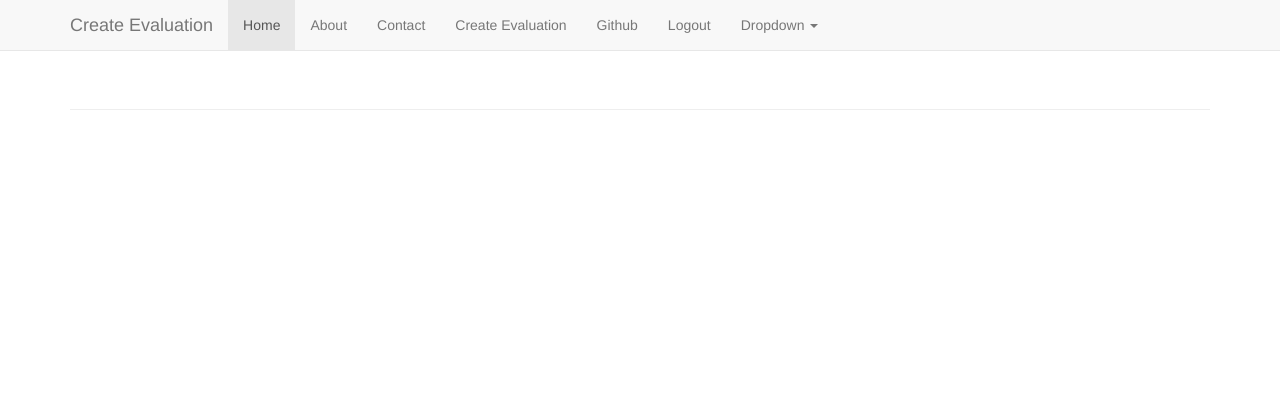
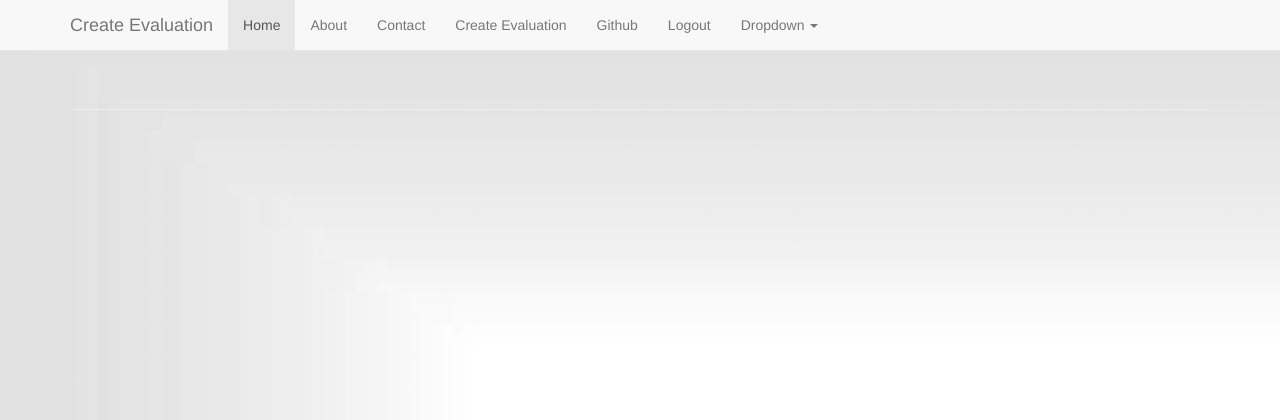
Before and after one commit to EduardoIniguez/CS399-final, a Python web app: template cs399-final/templates/base.html in a window 1280 px wide. Shown: the top 420 px of the page. Run offline with Jinja, Linux system fonts and the light colour scheme; the template is opened without the code that fills it, so the values that code supplies are empty; some libraries are stand-ins or nearby versions.

Commit message:
Change the bg of all the pages

```diff
--- a/cs399-final/templates/base.html
+++ b/cs399-final/templates/base.html
@@ -2,6 +2,12 @@
 <!DOCTYPE html>
 <html lang="en">
   <head>
+  <style>
+	body{
+    	background-image: url("../../static/img/bg.jpg");
+    	background-color: #cccccc;
+	}
+</style>
     <meta charset="utf-8">
     <meta http-equiv="X-UA-Compatible" content="IE=edge">
     <meta name="viewport" content="width=device-width, initial-scale=1">
```
Also changed, not shown: cs399-final/templates/basesplash.html (+7 -0 lines), cs399-final/static/img/bg.jpg (added).
